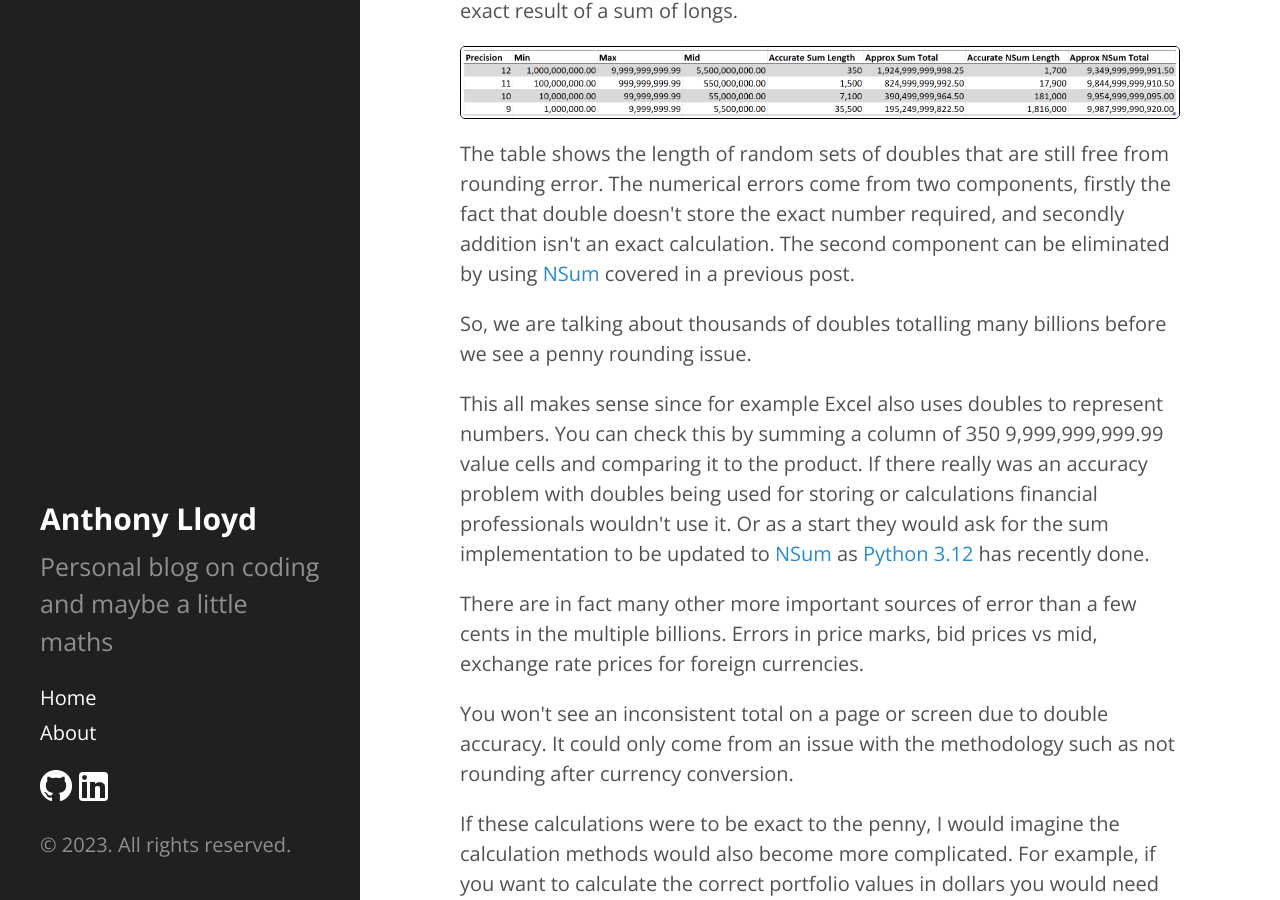
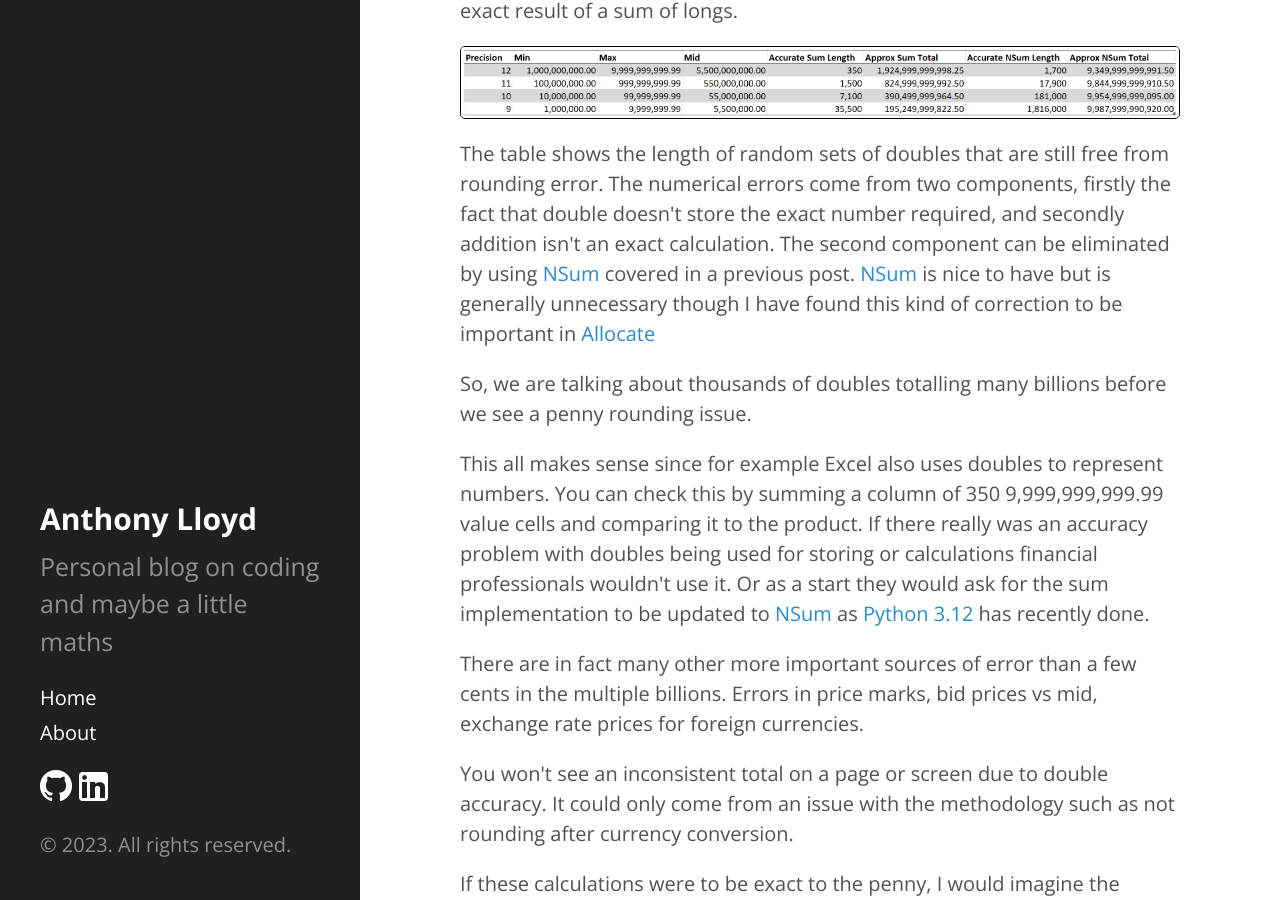
Before and after one commit to AnthonyLloyd/AnthonyLloyd.github.io, a Jekyll site: the page built from _posts/2023-12-01-doubles.html, in a window 1280 px wide and 900 px high, scrolled down 1932 px. Built offline with Jekyll 4.4.1, drawn with Linux system fonts in a browser that asks for light colours; some web fonts are replaced; comment, search, counter and statistics services are not loaded.

Commit message:
doubles conclusion

```diff
--- a/_posts/2023-12-01-doubles.html
+++ b/_posts/2023-12-01-doubles.html
@@ -30,7 +30,8 @@ Price timeseries would normally be stored as fixed-point values as they efficien
 <img style="border:1px solid black" src="/{{site.baseurl}}public/doubles/table.png" title="Sum Table"/>
 <p>The table shows the length of random sets of doubles that are still free from rounding error.
 The numerical errors come from two components, firstly the fact that double doesn't store the exact number required, and secondly addition isn't an exact calculation.
-The second component can be eliminated by using <a href="{% post_url 2023-11-24-allocate-3 %}">NSum</a> covered in a previous post.</p>
+The second component can be eliminated by using <a href="{% post_url 2023-11-24-allocate-3 %}">NSum</a> covered in a previous post.
+<a href="{% post_url 2023-11-24-allocate-3 %}">NSum</a> is nice to have but is generally unnecessary though I have found this kind of correction to be important in <a href="{% post_url 2023-11-24-allocate-3 %}">Allocate</a></p>
 <p>So, we are talking about thousands of doubles totalling many billions before we see a penny rounding issue.</p>
 <p>This all makes sense since for example Excel also uses doubles to represent numbers.
 You can check this by summing a column of 350 9,999,999,999.99 value cells and comparing it to the product.
```
